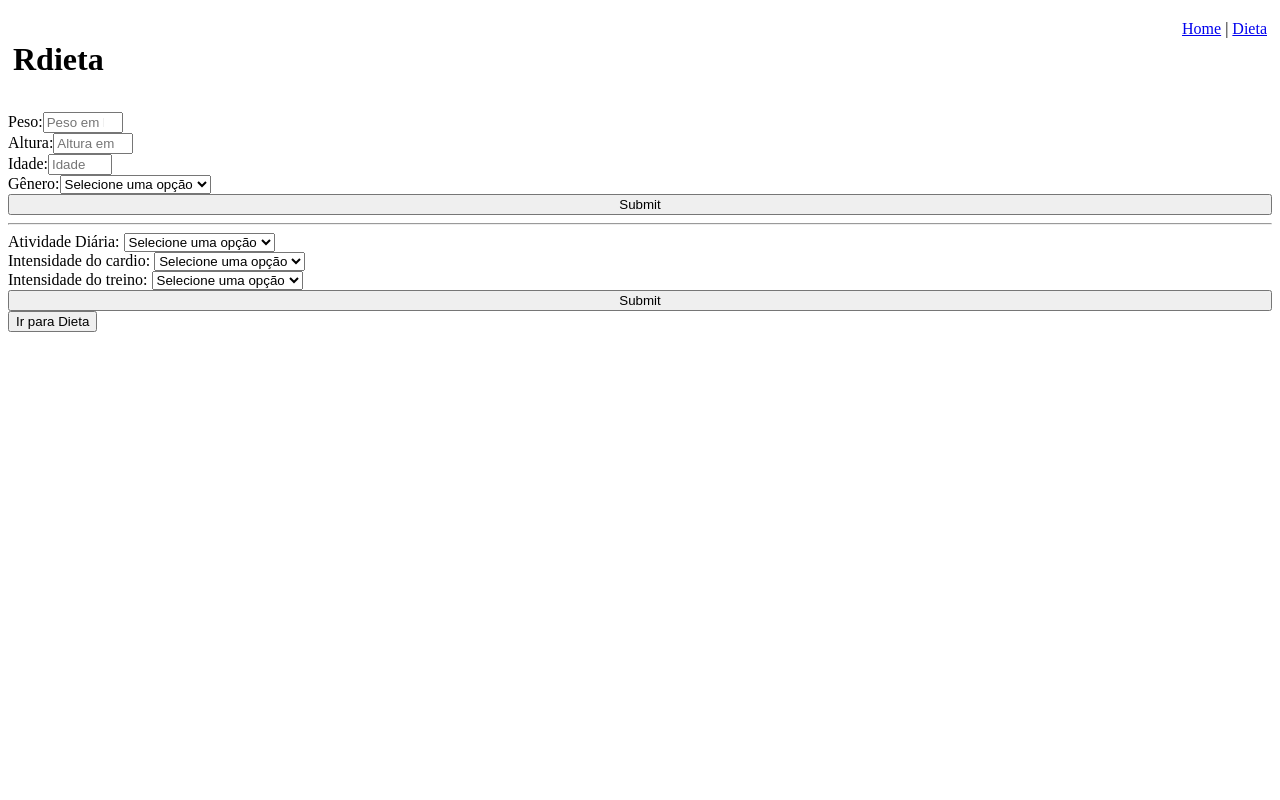
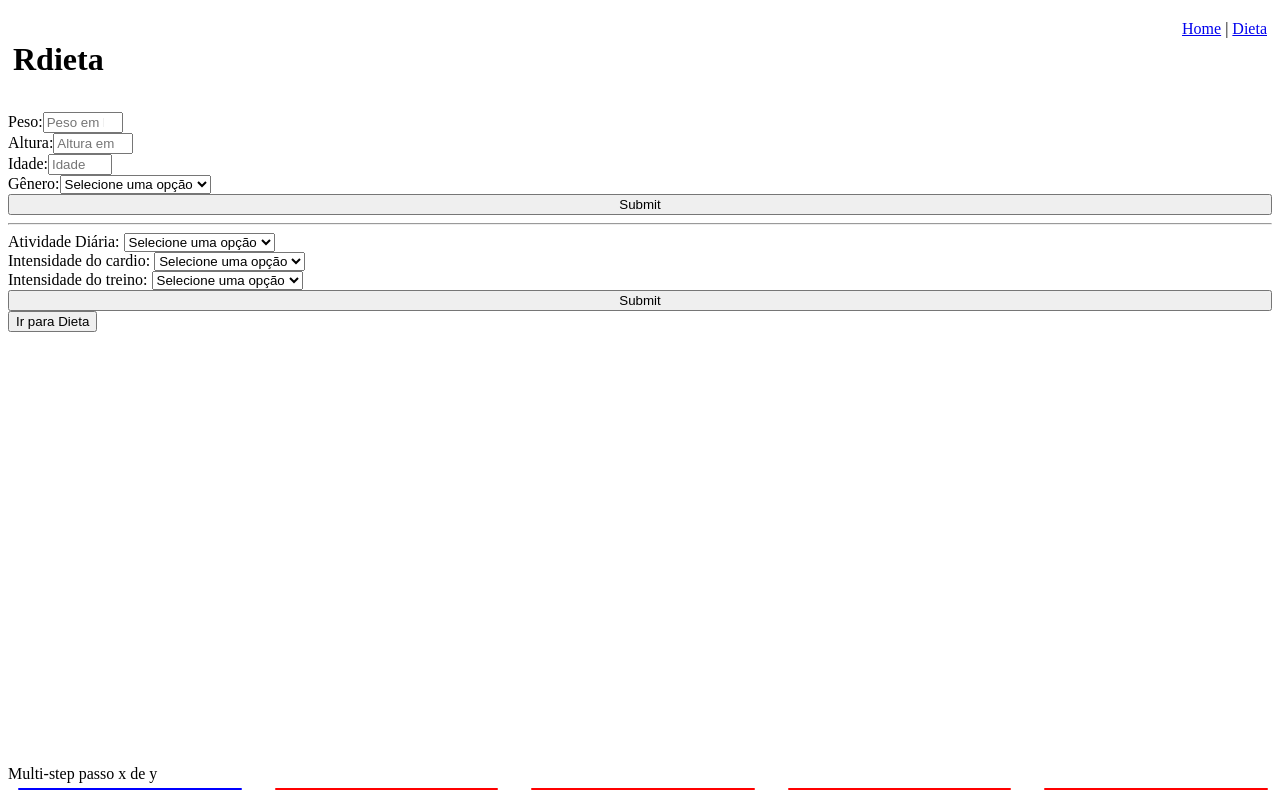
Before and after one commit to RenanArantes/rdieta, a Next.js app: page / in a window 1280 px wide. Built offline with nearby package versions, Linux system fonts and the light colour scheme.

Commit message:
new component: MultiStep

```diff
--- /dev/null
+++ b/components/BottomMultiStep.tsx
@@ -0,0 +1,45 @@
+interface BottomMultiStepProps {
+  step: number
+  currentStep: number
+}
+
+export function BottomMultiStep({
+  step,
+  currentStep = 1,
+}: BottomMultiStepProps) {
+  return (
+    <div
+      style={{
+        position: 'fixed',
+        bottom: 0,
+        width: '100%',
+        height: 35,
+      }}
+    >
+      <span>Multi-step passo x de y</span>
+      <div
+        style={{
+          display: 'grid',
+          gridTemplateColumns: 'repeat(' + step + ', 1fr)',
+          gap: '3px',
+          marginTop: '5px',
+        }}
+      >
+        {Array.from({ length: step }, (_, i) => i + 1).map((step) => {
+          return (
+            <div
+              key={step}
+              style={{
+                height: '1.5px',
+                borderRadius: '1px',
+                backgroundColor: currentStep >= step ? 'blue' : 'red',
+                marginRight: 20,
+                marginLeft: 10,
+              }}
+            />
+          )
+        })}
+      </div>
+    </div>
+  )
+}
--- a/pages/_app.tsx
+++ b/pages/_app.tsx
@@ -1,4 +1,5 @@
 import type { AppProps } from 'next/app'
+import { BottomMultiStep } from '../components/BottomMultiStep'
 import { Header } from '../components/Header'
 import { DietContextProvider } from '../contexts/Diet'
 import { MealContextProvider } from '../contexts/Meal'
@@ -9,8 +10,17 @@ export default function App({ Component, pageProps }: AppProps) {
     <PersonContextProvider>
       <DietContextProvider>
         <MealContextProvider>
-          <Header />
-          <Component {...pageProps} />
+          <div
+            style={{
+              display: 'block',
+              // alignItems: 'flex-start',
+              // justifyContent: 'center',
+            }}
+          >
+            <Header />
+            <Component {...pageProps} />
+            <BottomMultiStep step={5} />
+          </div>
         </MealContextProvider>
       </DietContextProvider>
     </PersonContextProvider>
```
